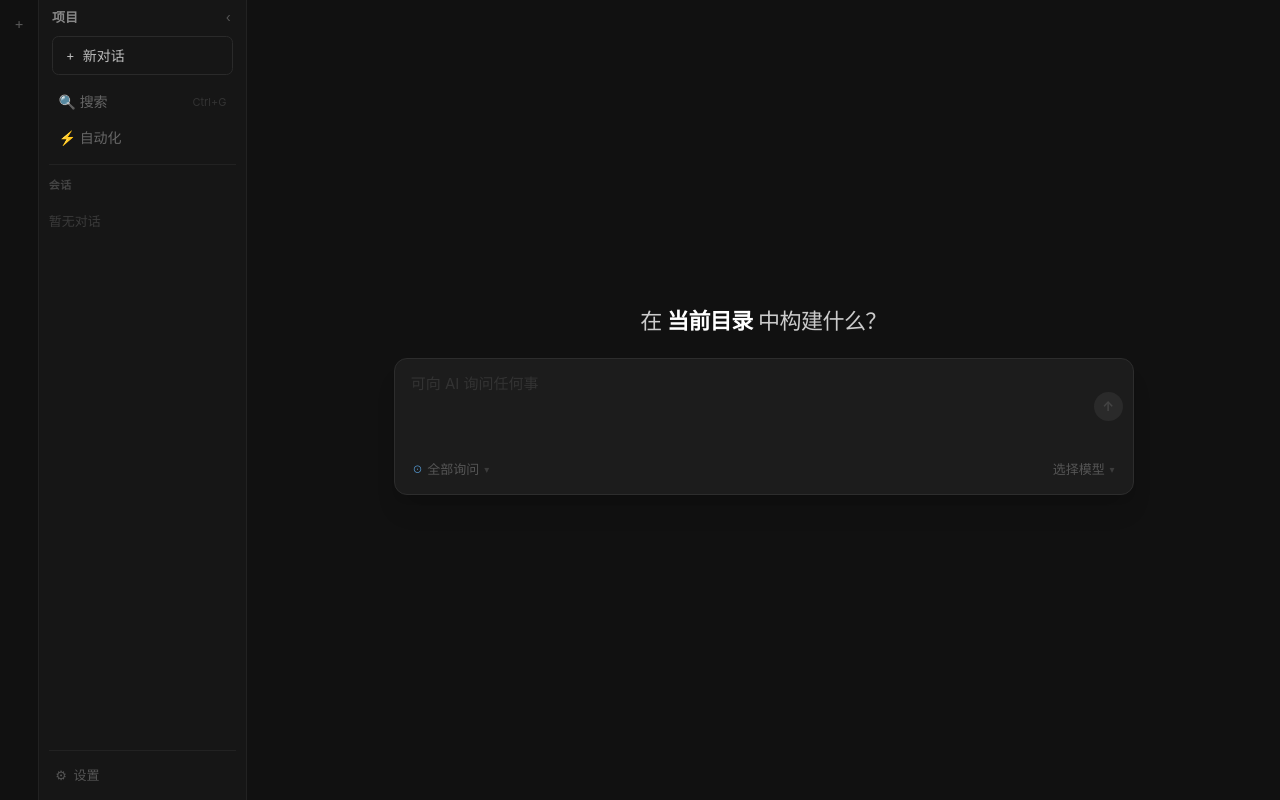
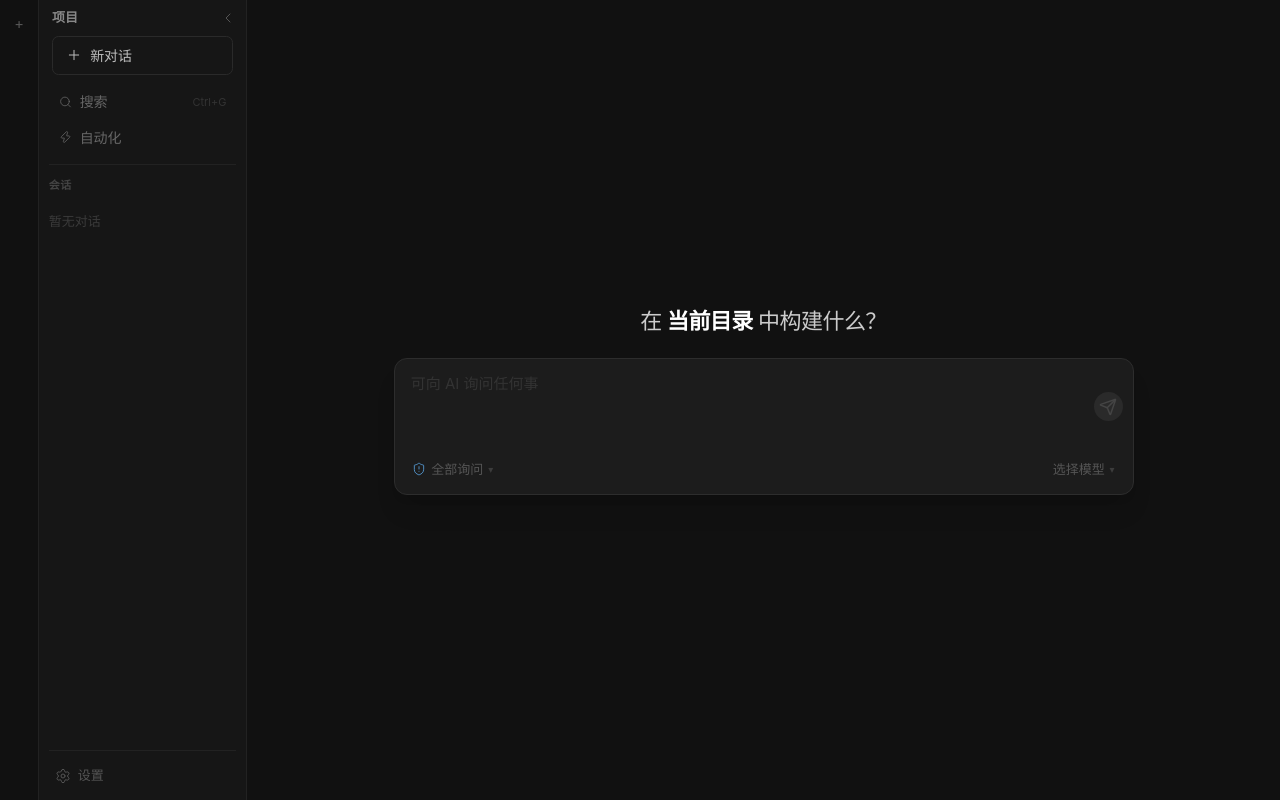
Before and after one commit to phantom5099/coding-code, a React (Vite) app in the folder packages/desktop/: page / in a window 1280 px wide. Built offline with nearby package versions, Linux system fonts and the light colour scheme.

Commit message:
modify desktop Icon

```diff
--- a/packages/desktop/package.json
+++ b/packages/desktop/package.json
@@ -14,6 +14,7 @@
   "dependencies": {
     "@codingcode/core": "workspace:*",
     "immer": "^10.1.1",
+    "lucide-react": "^1.17.0",
     "prismjs": "^1.30.0",
     "react": "^19.1.0",
     "react-dom": "^19.1.0",
--- a/packages/desktop/src/agent/AgentSidebar.tsx
+++ b/packages/desktop/src/agent/AgentSidebar.tsx
@@ -1,4 +1,5 @@
 import { useState, useMemo } from 'react';
+import { ChevronLeft, ChevronRight, Plus, Search, Zap, Settings } from 'lucide-react';
 import { useGlobalStore } from '../stores/global.store';
 import { api } from '../lib/api';
 
@@ -75,7 +76,7 @@ export default function AgentSidebar() {
           title="展开侧边栏"
           className="w-7 h-7 flex items-center justify-center text-[#555] hover:text-[#ccc] hover:bg-[#252525] rounded transition-colors"
         >
-          ›
+          <ChevronRight size={16} strokeWidth={1.5} />
         </button>
       </div>
     );
@@ -92,9 +93,9 @@ export default function AgentSidebar() {
           type="button"
           onClick={toggleSidebar}
           title="收起侧边栏"
-          className="w-7 h-7 flex items-center justify-center text-[#555] hover:text-[#ccc] hover:bg-[#252525] rounded transition-colors text-base"
+          className="w-7 h-7 flex items-center justify-center text-[#555] hover:text-[#ccc] hover:bg-[#252525] rounded transition-colors"
         >
-          ‹
+          <ChevronLeft size={16} strokeWidth={1.5} />
         </button>
       </div>
 
@@ -105,15 +106,15 @@ export default function AgentSidebar() {
           onClick={() => setCurrentThread(null)}
           className="w-full flex items-center gap-2.5 px-4 py-2.5 rounded-lg text-[14px] text-[#bbb] hover:text-white hover:bg-[#252525] transition-colors border border-[#2a2a2a] hover:border-[#3a3a3a]"
         >
-          <span className="text-base leading-none">+</span>
+          <Plus size={16} strokeWidth={1.5} />
           <span>新对话</span>
         </button>
       </div>
 
       {/* 功能导航 */}
       <nav className="px-2 pt-1 pb-3 space-y-0.5">
-        <NavItem icon="🔍" label="搜索" shortcut="Ctrl+G" />
-        <NavItem icon="⚡" label="自动化" />
+        <NavItem icon={<Search size={16} strokeWidth={1.5} />} label="搜索" shortcut="Ctrl+G" />
+        <NavItem icon={<Zap size={16} strokeWidth={1.5} />} label="自动化" />
       </nav>
 
       <div className="mx-3 border-t border-[#222]" />
@@ -195,7 +196,7 @@ export default function AgentSidebar() {
           onClick={() => useGlobalStore.getState().setView('settings')}
           className="w-full flex items-center gap-2 px-3 py-2 text-[13px] text-[#555] hover:text-[#ccc] hover:bg-[#252525] rounded-lg transition-colors"
         >
-          <span>⚙</span>
+          <Settings size={16} strokeWidth={1.5} />
           <span>设置</span>
         </button>
       </div>
@@ -203,13 +204,13 @@ export default function AgentSidebar() {
   );
 }
 
-function NavItem({ icon, label, shortcut }: { icon: string; label: string; shortcut?: string }) {
+function NavItem({ icon, label, shortcut }: { icon: React.ReactNode; label: string; shortcut?: string }) {
   return (
     <button
       type="button"
       className="w-full flex items-center gap-2.5 px-4 py-2 rounded-lg text-[14px] text-[#666] hover:text-[#ccc] hover:bg-[#1e1e1e] transition-colors"
     >
-      <span className="w-4 text-center shrink-0">{icon}</span>
+      <span className="w-4 flex items-center justify-center shrink-0">{icon}</span>
       <span className="flex-1 text-left">{label}</span>
       {shortcut && <span className="text-[11px] text-[#333]">{shortcut}</span>}
     </button>
--- a/packages/desktop/src/agent/AgentWorkspace.tsx
+++ b/packages/desktop/src/agent/AgentWorkspace.tsx
@@ -1,5 +1,6 @@
 import { useState, useRef, useCallback, useLayoutEffect, useEffect } from 'react';
 import { createPortal } from 'react-dom';
+import { Send, Square, ShieldAlert, ShieldCheck, Shield, Eye } from 'lucide-react';
 import { useGlobalStore } from '../stores/global.store';
 import { API_BASE, api } from '../lib/api';
 import { setSessionPermissionMode } from '../lib/core-api';
@@ -250,6 +251,12 @@ function InputBox({
     'full-allow': 'read-only',
     'read-only': 'ask-all',
   };
+  const POLICY_ICONS: Record<string, React.ReactNode> = {
+    'ask-all': <ShieldAlert size={14} strokeWidth={1.5} />,
+    'smart-allow': <ShieldCheck size={14} strokeWidth={1.5} />,
+    'full-allow': <Shield size={14} strokeWidth={1.5} />,
+    'read-only': <Eye size={14} strokeWidth={1.5} />,
+  };
 
   return (
     <div className={centered ? 'w-full max-w-[740px]' : 'px-5 pb-5 pt-2'}>
@@ -276,18 +283,18 @@ function InputBox({
             <button
               type="button"
               onClick={() => abort()}
-              className="w-9 h-9 shrink-0 flex items-center justify-center bg-[#3a3a3a] hover:bg-[#4a4a4a] text-[#ccc] rounded-full transition-colors text-sm"
+              className="w-9 h-9 shrink-0 flex items-center justify-center bg-[#3a3a3a] hover:bg-[#4a4a4a] text-[#ccc] rounded-full transition-colors"
             >
-              ■
+              <Square size={14} strokeWidth={2} fill="currentColor" />
             </button>
           ) : (
             <button
               type="button"
               onClick={handleSend}
               disabled={!text.trim()}
-              className="w-9 h-9 shrink-0 flex items-center justify-center bg-white disabled:bg-[#2a2a2a] disabled:text-[#444] text-[#111] rounded-full transition-colors font-bold text-base"
+              className="w-9 h-9 shrink-0 flex items-center justify-center bg-white disabled:bg-[#2a2a2a] disabled:text-[#444] text-[#111] rounded-full transition-colors"
             >
-              ↑
+              <Send size={18} strokeWidth={2} />
             </button>
           )}
         </div>
@@ -315,7 +322,7 @@ function InputBox({
             }}
             className="flex items-center gap-1.5 px-2.5 py-1.5 text-[13px] text-[#555] hover:text-[#aaa] hover:bg-[#252525] rounded-lg transition-colors"
           >
-            <span className="text-[#569cd6] text-[10px]">⊙</span>
+            <span className="text-[#569cd6]">{POLICY_ICONS[approvalPolicy]}</span>
             <span>{POLICY_LABELS[approvalPolicy] ?? '全部询问'}</span>
             <span className="text-[#3c3c3c] text-[10px]">▾</span>
           </button>
--- a/packages/desktop/src/settings/SettingsPage.tsx
+++ b/packages/desktop/src/settings/SettingsPage.tsx
@@ -1,4 +1,5 @@
 import { useState } from 'react';
+import { ArrowLeft, Server, Star, Link2, Users, Brain } from 'lucide-react';
 import { useGlobalStore } from '../stores/global.store';
 import McpPanel from './McpPanel';
 import SkillPanel from './SkillPanel';
@@ -12,81 +13,27 @@ const NAV_ITEMS: { id: Section; label: string; icon: React.ReactNode }[] = [
   {
     id: 'mcp',
     label: 'MCP 服务器',
-    icon: (
-      <svg width="16" height="16" viewBox="0 0 16 16" fill="none">
-        <rect x="2" y="4" width="12" height="8" rx="1.5" stroke="currentColor" strokeWidth="1.4" />
-        <circle cx="5" cy="8" r="1" fill="currentColor" />
-        <circle cx="8" cy="8" r="1" fill="currentColor" />
-        <circle cx="11" cy="8" r="1" fill="currentColor" />
-      </svg>
-    ),
+    icon: <Server size={16} strokeWidth={1.5} />,
   },
   {
     id: 'skills',
     label: 'Skills',
-    icon: (
-      <svg width="16" height="16" viewBox="0 0 16 16" fill="none">
-        <path
-          d="M8 2L9.5 6H14L10.5 8.5L12 13L8 10.5L4 13L5.5 8.5L2 6H6.5L8 2Z"
-          stroke="currentColor"
-          strokeWidth="1.3"
-          strokeLinejoin="round"
-        />
-      </svg>
-    ),
+    icon: <Star size={16} strokeWidth={1.5} />,
   },
   {
     id: 'hooks',
     label: '钩子',
-    icon: (
-      <svg width="16" height="16" viewBox="0 0 16 16" fill="none">
-        <path
-          d="M8 2V9M8 9C8 11.2 6.5 13 4.5 13"
-          stroke="currentColor"
-          strokeWidth="1.4"
-          strokeLinecap="round"
-        />
-        <path
-          d="M4.5 11C4.5 11 3 11.5 3 13"
-          stroke="currentColor"
-          strokeWidth="1.4"
-          strokeLinecap="round"
-        />
-        <circle cx="11" cy="5" r="2" stroke="currentColor" strokeWidth="1.3" />
-      </svg>
-    ),
+    icon: <Link2 size={16} strokeWidth={1.5} />,
   },
   {
     id: 'agents',
     label: '子智能体',
-    icon: (
-      <svg width="16" height="16" viewBox="0 0 16 16" fill="none">
-        <circle cx="8" cy="6" r="2.5" stroke="currentColor" strokeWidth="1.3" />
-        <path
-          d="M3 13.5C3 11 5.2 9.5 8 9.5C10.8 9.5 13 11 13 13.5"
-          stroke="currentColor"
-          strokeWidth="1.3"
-          strokeLinecap="round"
-        />
-        <circle cx="3.5" cy="5" r="1.5" stroke="currentColor" strokeWidth="1.1" />
-        <circle cx="12.5" cy="5" r="1.5" stroke="currentColor" strokeWidth="1.1" />
-      </svg>
-    ),
+    icon: <Users size={16} strokeWidth={1.5} />,
   },
   {
     id: 'memory',
     label: '记忆模式',
-    icon: (
-      <svg width="16" height="16" viewBox="0 0 16 16" fill="none">
-        <rect x="2" y="2" width="12" height="12" rx="2" stroke="currentColor" strokeWidth="1.3" />
-        <path
-          d="M5 5h6M5 8h6M5 11h4"
-          stroke="currentColor"
-          strokeWidth="1.3"
-          strokeLinecap="round"
-        />
-      </svg>
-    ),
+    icon: <Brain size={16} strokeWidth={1.5} />,
   },
 ];
 
@@ -101,9 +48,9 @@ export default function SettingsPage() {
         <button
           type="button"
           onClick={() => setView('agent')}
-          className="text-[#555] hover:text-[#ccc] transition-colors text-xl leading-none"
+          className="text-[#555] hover:text-[#ccc] transition-colors"
         >
-          ←
+          <ArrowLeft size={20} strokeWidth={1.5} />
         </button>
         <span className="text-[16px] font-medium text-[#ddd]">设置</span>
       </div>
```
Also changed, not shown: 1 other file (tests, documents, lock files or other folders).
